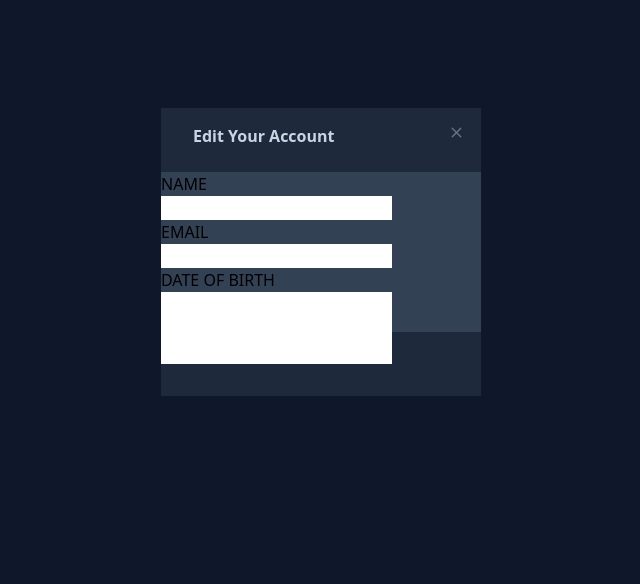
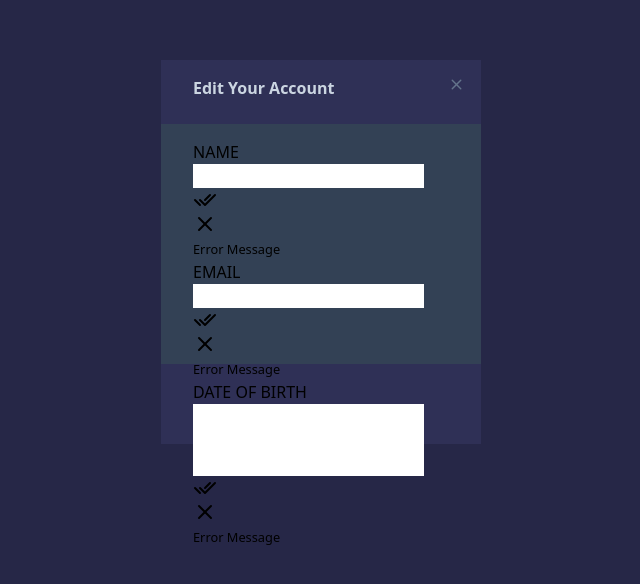
Before and after one commit to captainkapnap/icodethis_yt_video, a Next.js app: page / in a window 1280 px wide. Shown: the part 148-732 px from the top of the page, without its empty margins (319-959 px from the left). Built offline with nearby package versions, Linux system fonts and the light colour scheme.

Commit message:
added icons.tsx, inputs there, need formatting

```diff
--- /dev/null
+++ b/src/pages/components/icons.tsx
@@ -0,0 +1,25 @@
+
+function IcT({icons}: {icons: string}): JSX.Element | null {
+    if (icons === "checks") {
+        return(
+            <svg xmlns="http://www.w3.org/2000/svg" width="24" height="24" viewBox="0 0 24 24" strokeWidth="2" stroke="currentColor" fill="none" strokeLinecap="round" strokeLinejoin="round">
+                <path stroke="none" d="M0 0h24v24H0z" fill="none"></path>
+                <path d="M7 12l5 5l10 -10"></path>
+               <path d="M2 12l5 5m5 -5l5 -5"></path>
+            </svg>
+        )
+    } else if (icons === "x") {
+        return (
+            <svg xmlns="http://www.w3.org/2000/svg" width="24" height="24" viewBox="0 0 24 24" strokeWidth="2" stroke="currentColor" fill="none" strokeLinecap="round" strokeLinejoin="round">
+                <path stroke="none" d="M0 0h24v24H0z" fill="none"></path>
+                <path d="M18 6l-12 12"></path>
+                <path d="M6 6l12 12"></path>
+            </svg >
+        )
+    }
+
+
+    return(null);
+}
+
+export default IcT;
--- a/src/pages/components/util.tsx
+++ b/src/pages/components/util.tsx
@@ -1,6 +1,7 @@
 import { useEffect } from 'react';
 import dynamic from 'next/dynamic';
 import { any } from 'zod';
+import IcT from './icons';
 
 // ******************************************************
 // * Lazy Loading for client side document method.
@@ -61,11 +62,14 @@ function ICodeThis() {
 
     return (
       <div id="toggleDarkDiv" className="dark">
-        <div id="bodyDiv" className="bg-slate-900 min-h-screen flex justify-center items-center">
+        <div id="bodyDiv" className="bg-[#262747] min-h-screen flex justify-center items-center">
 
-            <div className="bg-slate-800 w-80 h-72 flex flex-col">
-
-                <section className='bg-slate-800 h-16 w-full relative'>
+            <div className="bg-[#2F3056] w-80 h-96 flex flex-col" id="container">
+                {/*
+                // ******************************************************
+                // * HEADER
+                // ****************************************************** */}
+                <section className='h-16 w-full relative'>
                     <h1 className='text-slate-300 font-semibold p-4 pl-8'>Edit Your Account</h1>
                     <button className='absolute top-4 right-4 hover:text-slate-100 text-slate-500'>
                         <svg xmlns="http://www.w3.org/2000/svg" className='' width="17" height="17" viewBox="0 0 24 24" strokeWidth="2" stroke="currentColor" fill="none" strokeLinecap="round" strokeLinejoin="round">
@@ -75,24 +79,39 @@ function ICodeThis() {
                         </svg>
                     </button>
                 </section>
-
-                <section className='bg-slate-700 h-40'>
-                    <ul>
-                        <li>
-                            <p>NAME</p>
-                            <input className='' />
-                        </li>
-                        <li>
-                            <p>EMAIL</p>
-                            <input className='' />
-                        </li>
-                        <li>
-                            <p>DATE OF BIRTH</p>
+                {/*
+                // ******************************************************
+                // * FORM
+                // ****************************************************** */}
+                <section className='bg-slate-700 h-60'>
+                    <form className='px-8 py-4' id='form'>
+                        <div className='' id='form-control'>
+                            <label>NAME</label>
+                            <input className='' id="username" />
+                            <IcT icons='checks' />
+                            <IcT icons='x' />
+                            <small>Error Message</small>
+                        </div>
+                        <div className='' id='form-control'>
+                            <label>EMAIL</label>
+                            <input className='' id="email" />
+                            <IcT icons='checks' />
+                            <IcT icons='x' />
+                            <small>Error Message</small>
+                        </div>
+                        <div className='' id='form-control'>
+                            <label>DATE OF BIRTH</label>
                             <input className='inline' /><input className='inline' /><input className='' />
-                        </li>
-                    </ul>
+                            <IcT icons='checks' />
+                            <IcT icons='x' />
+                            <small>Error Message</small>
+                        </div>
+                    </form>
                 </section>
-
+                {/*
+                // ******************************************************
+                // * BUTTONS
+                // ****************************************************** */}
                 <section>
 
                 </section>
```
